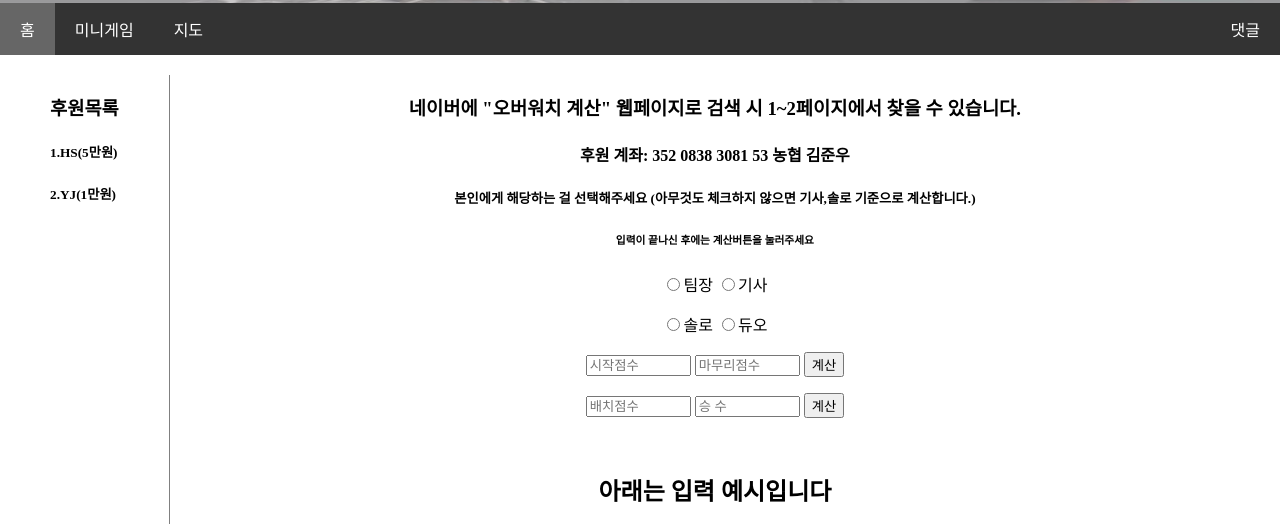
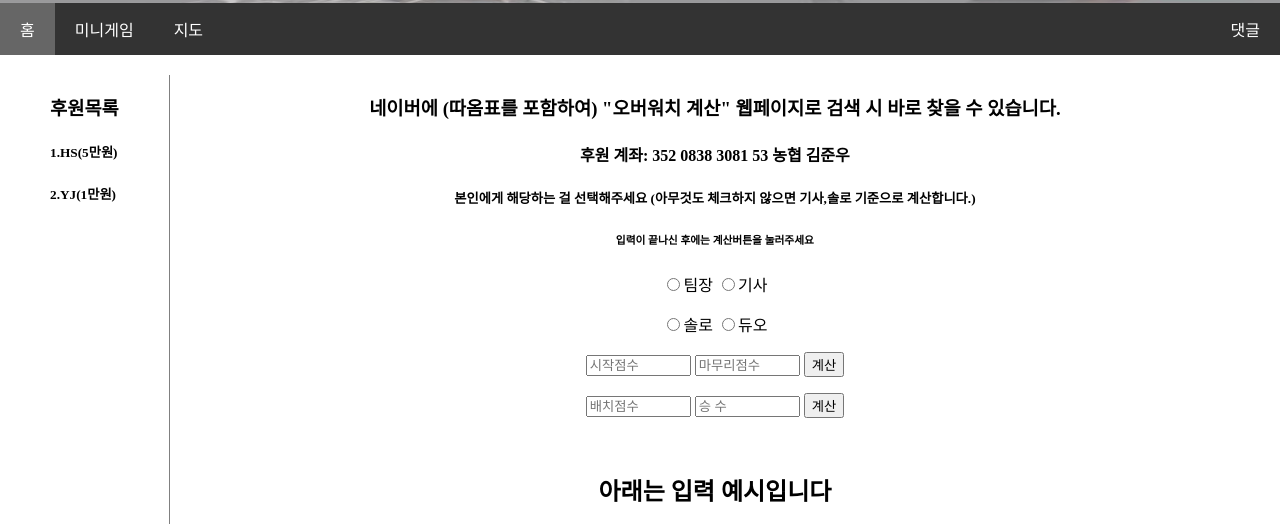
Before and after one commit to Junuu/Overwatch_Calculator_Web, a plain HTML site: page index.html in a window 1280 px wide. Shown: the part 209-733 px from the top of the page. Drawn offline with Linux system fonts and the light colour scheme.

Commit message:
간단한 텍스트 수정

```diff
--- a/index.html
+++ b/index.html
@@ -53,7 +53,7 @@
     <div class="main_content"> <!-- 홈페이지의 주요 내용을 담고있음-->
       <form name="form1"> <!-- form을 통해 데이터를 주고 받을 수 있음-->
         <p>
-          <h3> 네이버에 "오버워치 계산" 웹페이지로 검색 시 1~2페이지에서 찾을 수 있습니다.</h3>
+          <h3> 네이버에 (따옴표를 포함하여) "오버워치 계산" 웹페이지로 검색 시 바로 찾을 수 있습니다.</h3>
           <h4> 후원 계좌: 352 0838 3081 53 농협 김준우</h4>
           <h5> 본인에게 해당하는 걸 선택해주세요 (아무것도 체크하지 않으면 기사,솔로 기준으로 계산합니다.) </h5>
           <h6> 입력이 끝나신 후에는 계산버튼을 눌러주세요 </h6>
```
